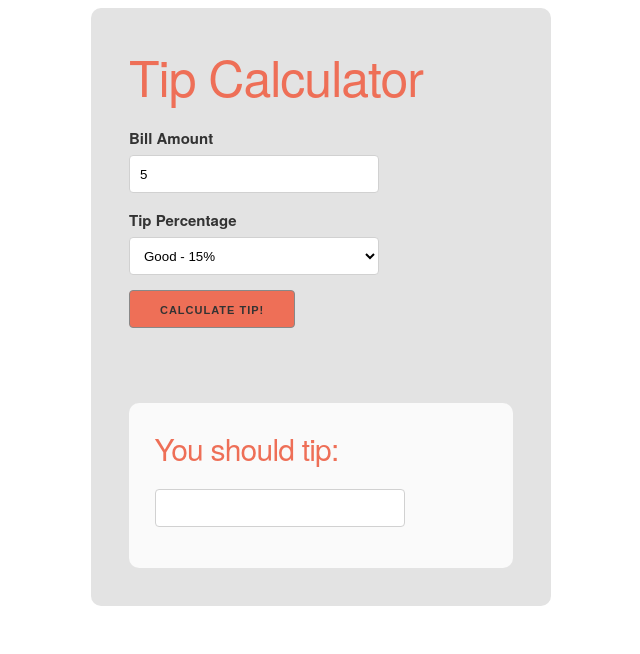
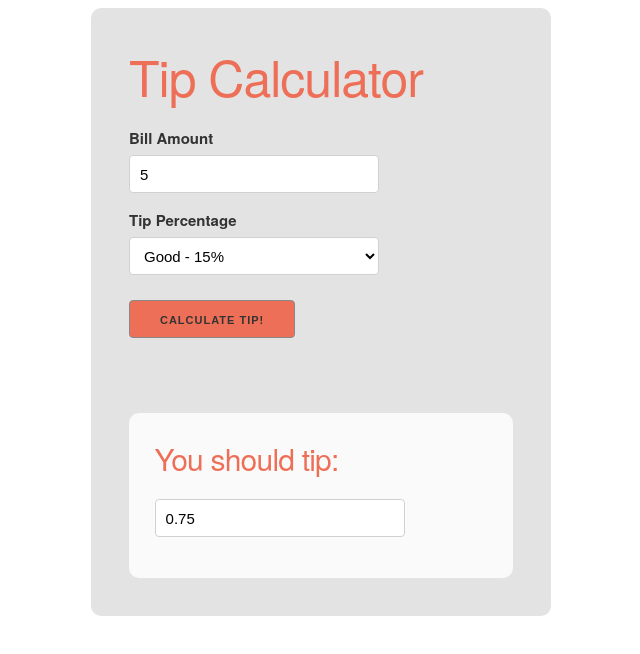
Before and after one commit to dojm/tip-calculator, a plain HTML site: page index.html in a window 1280 px wide. Both pictures are taken after typing "5" into the empty fields and a click on the button "CALCULATE TIP!". Shown: the whole page, without its empty margins (319-959 px from the left). Drawn offline with nearby package versions, Linux system fonts and the light colour scheme.

Commit message:
added functions, updated html

```diff
--- a/index.html
+++ b/index.html
@@ -17,21 +17,23 @@
           <div class="row">
             <form id="calculator">
               <label for="bill-amount">Bill Amount</label>
-              <input type="number" id="bill-amount">
+              <input type="number" id="bill-amount" step="0.01">
               <label for="tip-percentage">Tip Percentage </label>
               <select id="tip-percentage">
-                <option value="10%">Poor - 10%</option>
-                <option value="12%">OK - 12.5%</option>
-                <option value="15%" selected="selected">Good - 15%</option>
-                <option value="20%">Very good - 20%</option>
-                <option value="25%">Exceptional - 25%</option>
+                <option value="0.10">Poor - 10%</option>
+                <option value="0.125">OK - 12.5%</option>
+                <option value="0.15" selected="selected">Good - 15%</option>
+                <option value="0.20">Very good - 20%</option>
+                <option value="0.25">Exceptional - 25%</option>
               </select>
               <button type="submit">Calculate tip!</button>
             </form>
           </div>
-          <div class="row output">
-            <h4>You should tip:</h4>
-            <input type="number" id="calculated-tip" readonly>
+          <div class="row">
+            <div id="output">
+              <h4>You should tip:</h4>
+              <input type="number" id="calculated-tip" readonly>
+            </div>
           </div>
         </div>
       </div>
--- a/script.js
+++ b/script.js
@@ -1,10 +1,36 @@
 const billAmount = document.getElementById('bill-amount');
-let tipPercentage = document.getElementById('tip-percentage');
-
-const calculateTip = (e) => {
+const tipPercentage = document.getElementById('tip-percentage');
+const calculatedTip = document.getElementById('calculated-tip');
+const output = document.getElementById('output');
 
 
-  e.preventDefault();
+const calculateTip = () => {
+  let calculatedValue = billAmount.value * tipPercentage.value;
+  calculatedTip.value = calculatedValue.toFixed(2);
+  output.style.display = 'block';
+  removeLoader();
 }
 
-document.getElementById('calculator').addEventListener('submit', calculateTip);
+const loader = () => {
+  if(output.parentElement.querySelector('img') === null) {
+    let img = document.createElement('img');
+    img.src = 'ajax-loader.gif';
+    img.id = 'loader';
+    output.parentElement.appendChild(img);
+    img.style.display = 'block';
+    img.style.margin = '0 auto';
+  }
+}
+
+const removeLoader = () => {
+    const loader = document.getElementById('loader');
+    output.parentElement.removeChild(loader);
+}
+
+document.getElementById('calculator').addEventListener('submit', (e) => {
+  output.style.display = 'none';
+  loader();
+  setTimeout(calculateTip, 700);
+
+  e.preventDefault();
+});
--- a/style.css
+++ b/style.css
@@ -8,6 +8,7 @@ label {
 
 input, select {
   width: 250px;
+  font-size: 1.5rem;
 }
 
 .calculator-container  {
@@ -19,12 +20,14 @@ input, select {
 button {
   background: #ee6f57;
   color: #fafafa;
+  margin-top: 10px;
 }
 
-.output {
+#output {
   background: #fafafa;
   padding: 2vw;
   border-radius: 10px;
+  display: none;
 }
 
 h1, h4 {
```
Also changed, not shown: ajax-loader.gif (added).
